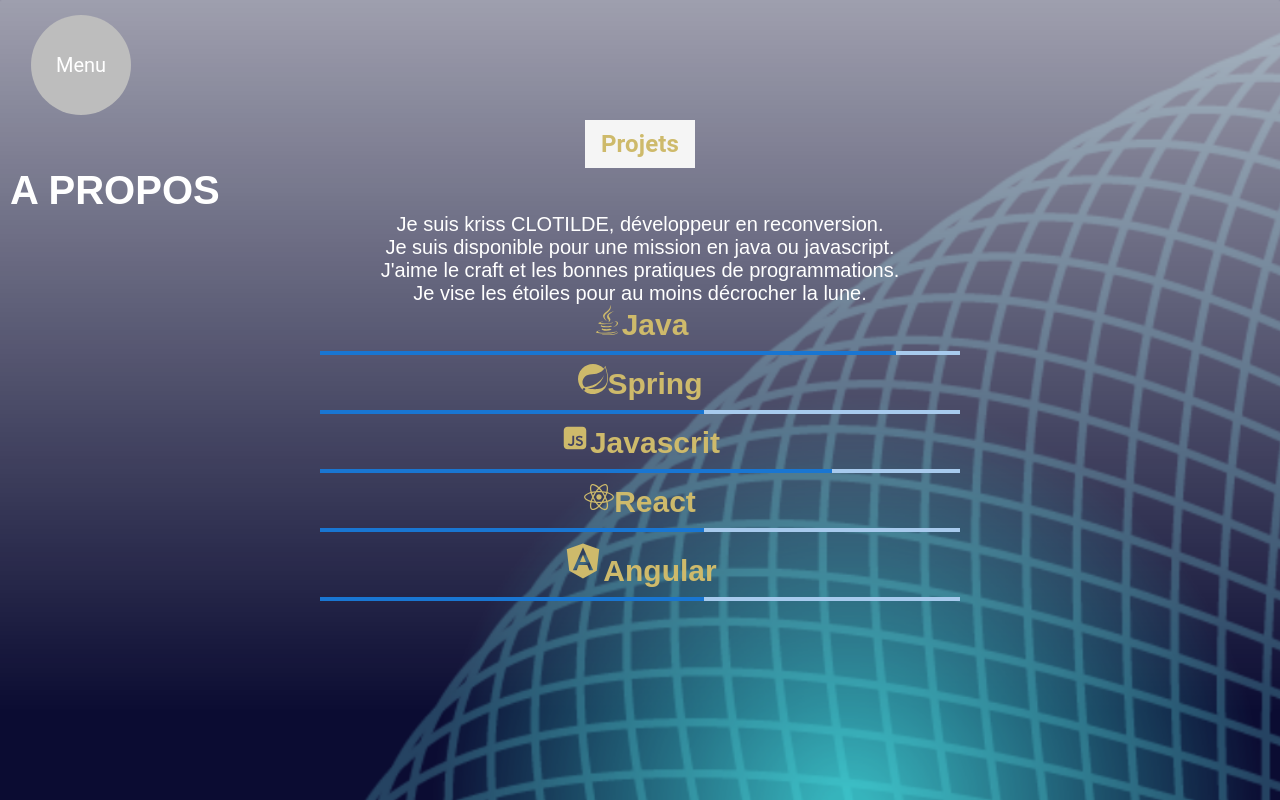
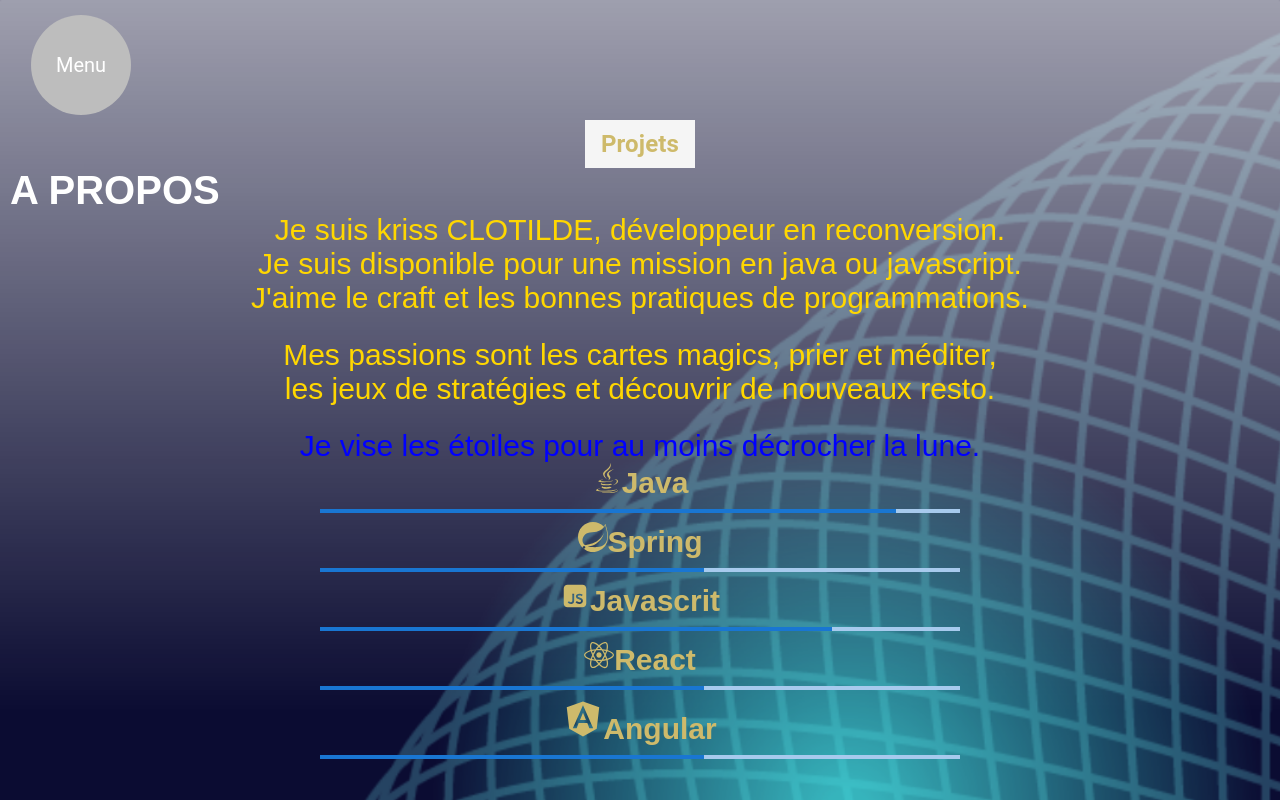
Before and after one commit to lion92/portfolio_2024_jour7, a React (Create React App) app: page /About in a window 1280 px wide. Built offline with nearby package versions, Linux system fonts and the light colour scheme.

Commit message:
refaire son intro

```diff
--- a/src/Component/About.js
+++ b/src/Component/About.js
@@ -23,25 +23,27 @@
                 <h1 style={{color: "white"}}>A PROPOS</h1>
                 <div className="content">
 
-                    <p className="about">
+                    <p style={{fontSize: "30px", color: "gold", textTransform: 'initial'}} className="about">
                         Je suis kriss CLOTILDE, développeur en reconversion. <br/>
                         Je suis disponible pour une mission en java ou javascript. <br/>
                         J'aime le craft et les bonnes pratiques de programmations. <br/>
-                        Je vise les étoiles pour au moins décrocher la lune.</p>
-
-
+                    </p>
+                    <br/>
+                    <p style={{fontSize: "30px", color: "gold", textTransform: 'initial'}} className="about">
+                        Mes passions sont les cartes magics, prier et méditer,<br/> les jeux de stratégies et découvrir
+                        de nouveaux resto. <br/>
+                    </p>
+                    <br/>
+                    <p style={{fontSize: "30px", color: "blue" +
+                            "", textTransform: 'initial'}}>Je vise les étoiles pour au moins décrocher la lune.</p>
                 </div>
                 <div className="section">
-                    <div className="techno"><h2><FaJava style={{
-
-                    }}/>Java </h2>
-                        <LinearProgress className="aboutTechno" style={{ margin: '9px auto'}}
+                    <div className="techno"><h2><FaJava style={{}}/>Java </h2>
+                        <LinearProgress className="aboutTechno" style={{margin: '9px auto'}}
                                         variant="determinate" value={90}/>
-                        <h2><SiSpring style={{
-
-                        }}/>Spring </h2>
+                        <h2><SiSpring style={{}}/>Spring </h2>
                         <LinearProgress className="aboutTechno"
-                            style={{ margin: '9px auto'}}
+                                        style={{ margin: '9px auto'}}
                             variant="determinate" value={60}/>
 
                         <h2><RiJavascriptFill style={{
```
